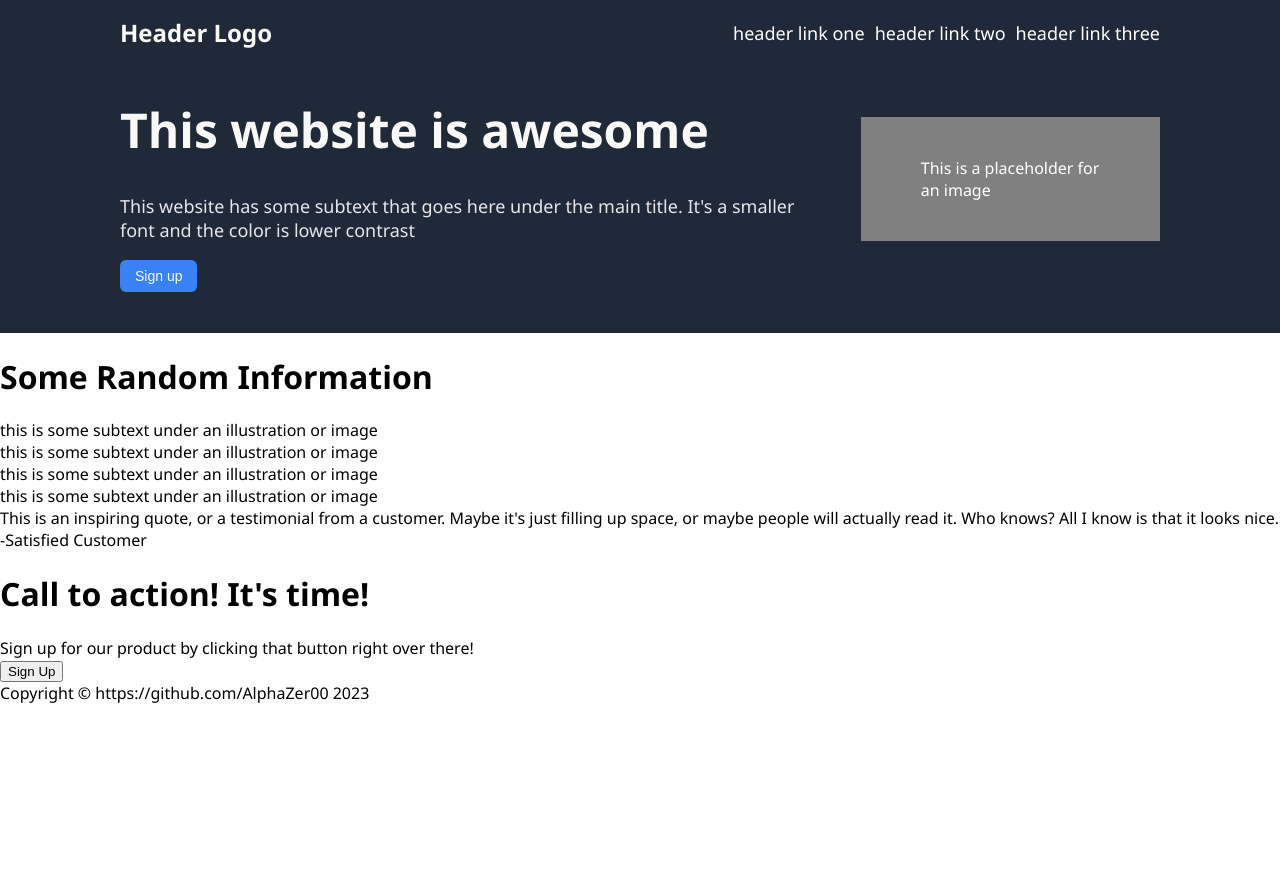
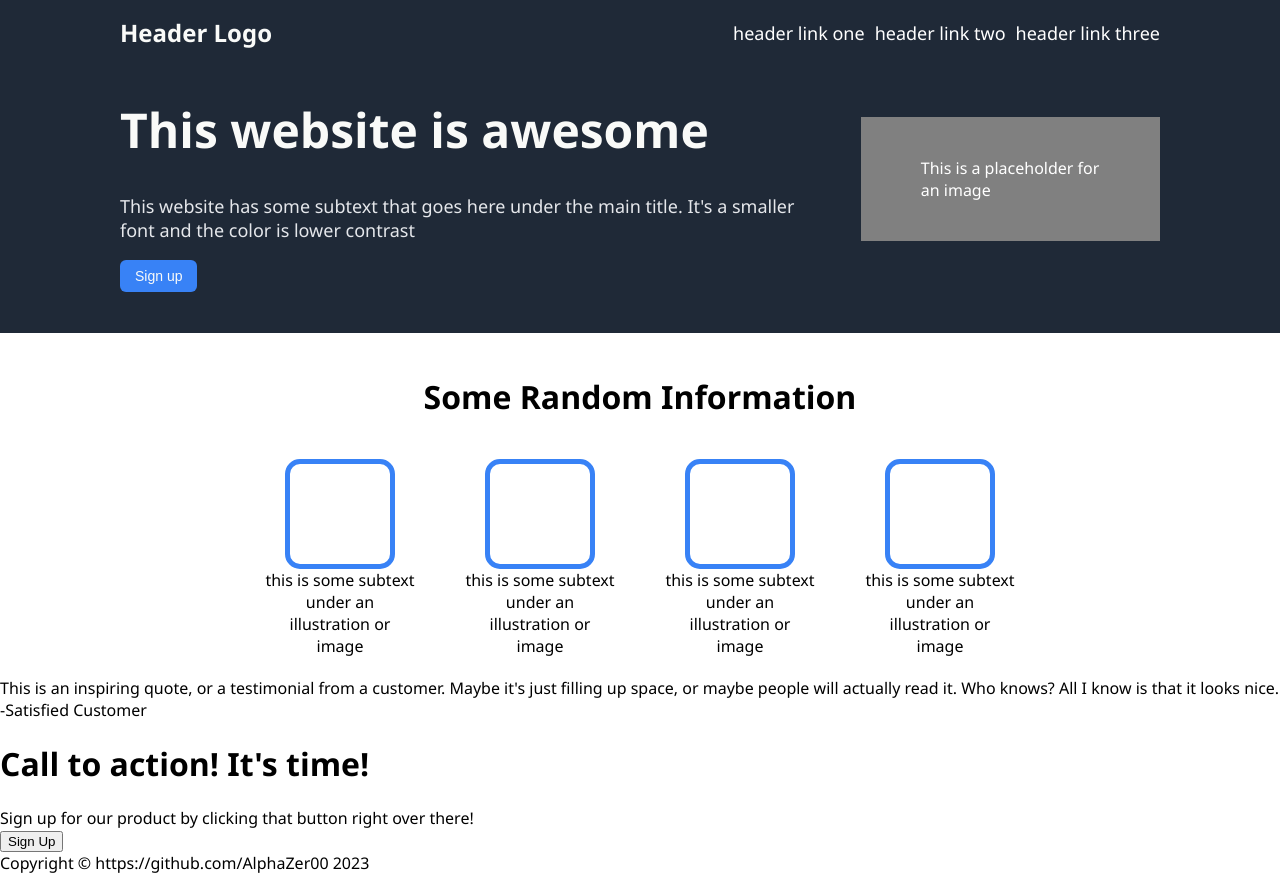
Before and after one commit to AlphaZer00/Landing-Page, a plain HTML site: page index.html in a window 1280 px wide. Before the commit the page ends 800 px from the top, so only its background shows below. Drawn offline with Linux system fonts and the light colour scheme.

Commit message:
Add styling for information section

```diff
--- a/styles.css
+++ b/styles.css
@@ -77,3 +77,33 @@ a {
     align-items: center;
     margin: 5% auto;
 }
+
+.information {
+    display: flex;
+    flex-direction: column;
+    align-items: center;
+    padding: 20px 100px;
+    gap: 20px;
+
+}
+
+.boxes {
+    display: flex;
+    justify-content: center;
+    gap: 50px;
+    align-items: center;
+}
+
+.info {
+    max-width: 150px;
+    display: flex;
+    flex-direction: column;
+    align-items: center;
+    text-align: center;
+}
+.box {
+    height: 100px;
+    width: 100px;
+    border: 5px solid #3882F6;
+    border-radius: 15px;
+}
```
